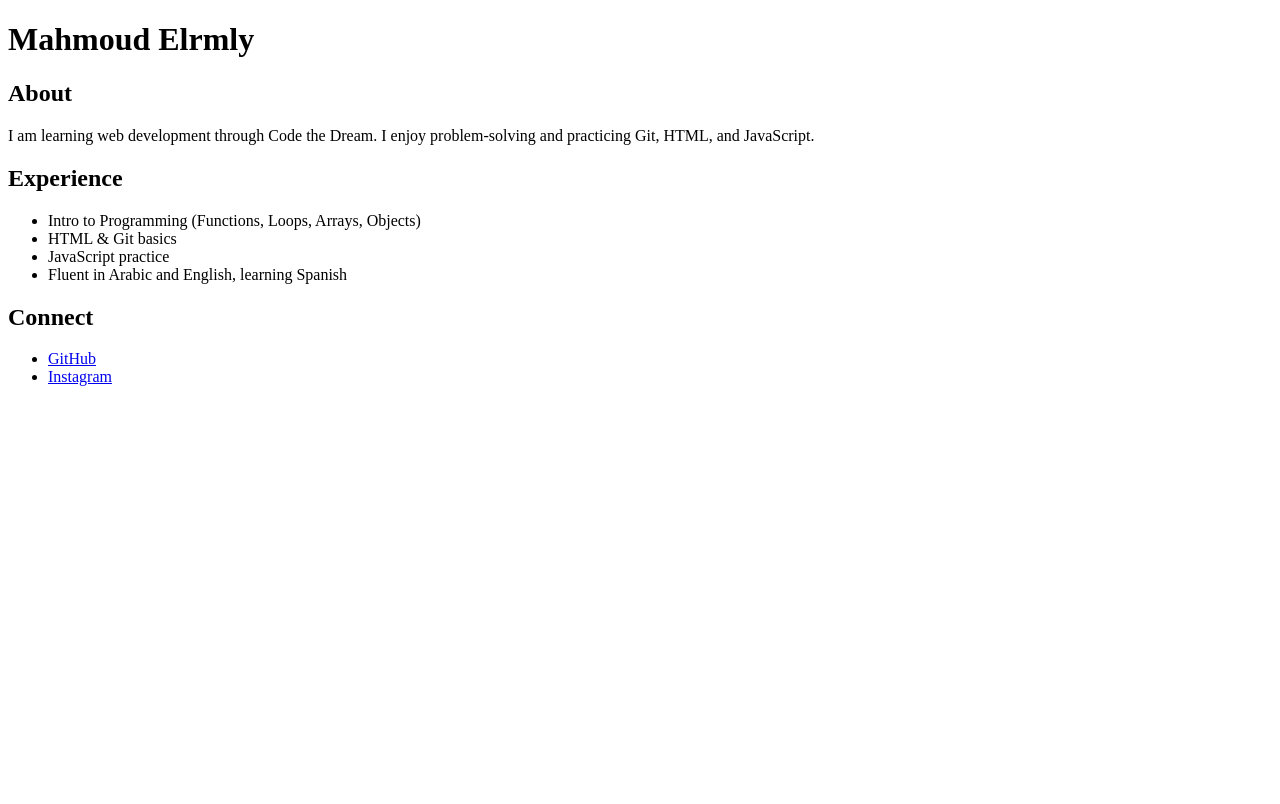
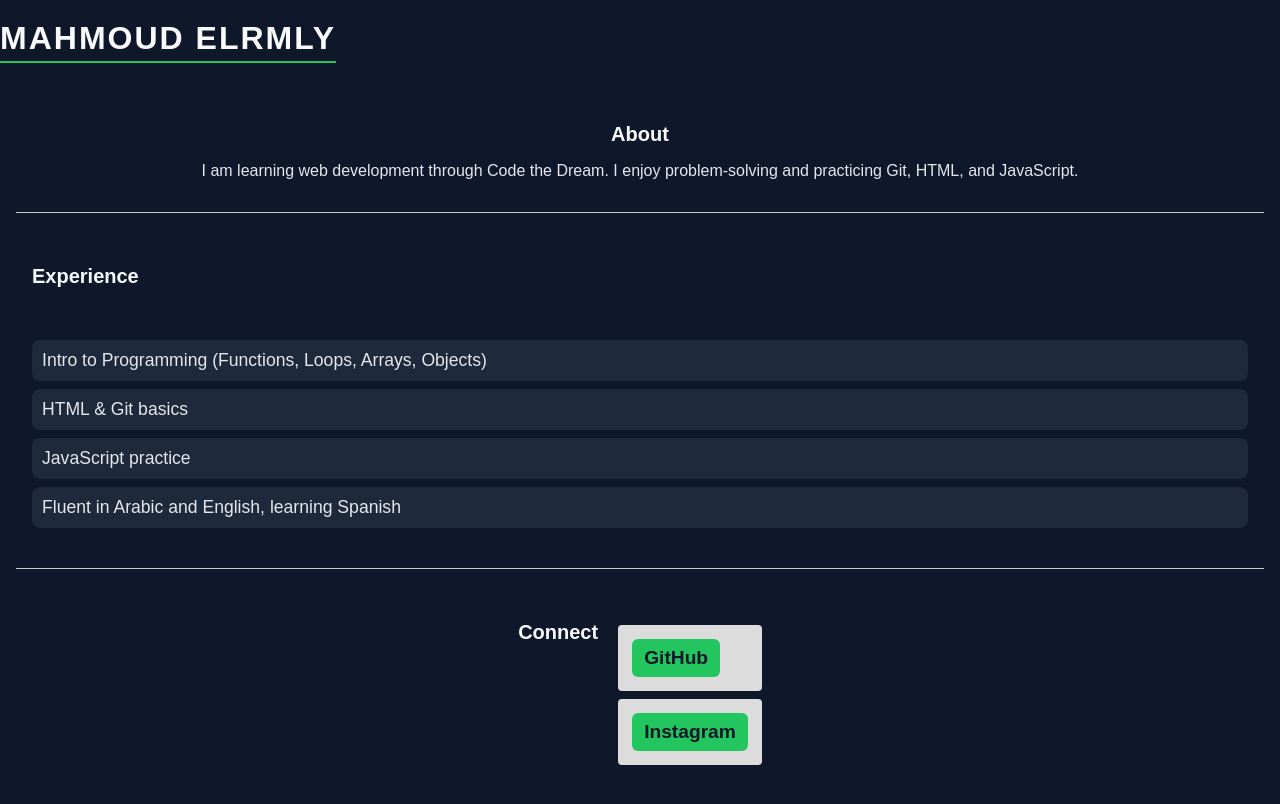
Before and after one commit to m-ahmou-d/mahmoud-elrmly-luna, a plain HTML site: page index.html in a window 1280 px wide. Shown: the top 804 px of the page. Drawn offline with Linux system fonts and the light colour scheme.

Commit message:
Added index.css file because it got deleted somehow and did the responsive styles for Lesson 10

```diff
--- a/css/index.css
+++ b/css/index.css
@@ -1,3 +1,128 @@
+/* ====== Responsiveness and Styles (Mobile First) ====== */
+
+body {
+  background-color: #f0f8ff;   /* light background */
+  color: #333;                 /* dark text */
+  font-family: Arial, sans-serif;
+  margin: 0;
+  padding: 0;
+}
+
+h1 {
+  font-size: 2rem;
+  text-align: center;
+  color: darkblue;
+  margin: 20px 0;
+}
+
+h2 {
+  font-size: 1.5rem;
+  margin-top: 20px;
+  margin-bottom: 10px;
+}
+
+section {
+  padding: 15px;
+  margin: 10px;
+  border-bottom: 1px solid #ccc;
+}
+
+ul {
+  list-style-type: none;
+  padding: 0;
+}
+
+ul li {
+  background-color: #e6e6fa;
+  margin: 8px 0;
+  padding: 10px;
+  border-radius: 4px;
+}
+
+a {
+  color: darkred;
+  text-decoration: none;
+}
+
+a:hover {
+  text-decoration: underline;
+}
+
+/* ====== Tablet Responsiveness and Styles ====== */
+/* min-width: 600px */
+
+@media (min-width: 600px) {
+  h1 {
+    font-size: 2.5rem;    /* bigger name */
+    color: darkgreen;     /* color change */
+  }
+
+  h2 {
+    font-size: 1.75rem;
+    color: #444;
+  }
+
+  section {
+    margin: 30px;         /* more spacing */
+    padding: 25px;
+  }
+
+  ul li {
+    background-color: #dcdcdc;
+    font-size: 1.1rem;
+  }
+
+  a {
+    font-size: 1.1rem;
+    font-weight: bold;
+  }
+}
+
+/* ====== Desktop Responsiveness and Styles ====== */
+/* min-width: 992px */
+
+@media (min-width: 992px) {
+  body {
+    background-color: #ffffff; /* plain white for desktop */
+    color: #222;
+  }
+
+  h1 {
+    font-size: 3rem;
+    text-align: center;
+    letter-spacing: 2px;   /* stretched look */
+  }
+
+  h2 {
+    font-size: 2rem;
+    color: #222;
+  }
+
+  #Experience {
+    display: flex;
+    flex-direction: column;
+    gap: 20px;
+  }
+
+  #Experience li {
+    display: flex;
+    justify-content: space-between;
+    background-color: #f9f9f9;
+    padding: 15px;
+  }
+
+  #Connect {
+    display: flex;
+    justify-content: center;
+    gap: 20px;
+  }
+
+  a {
+    font-size: 1.2rem;
+    color: navy;
+  }
+}
+
 /* main background + default text & font */
 body {
   background-color: #0f172a;  /* dark blue background */
--- a/index.html
+++ b/index.html
@@ -6,6 +6,7 @@
   <meta name="viewport" content="width=device-width, initial-scale=1">
   <meta name="description" content="Portfolio page for Code the Dream Intro to Programming">
   <meta name="author" content="Mahmoud Elrmly">
+  <link rel="stylesheet" href="css/index.css">
 </head>
 <body>
   <h1>Mahmoud Elrmly</h1>
```
